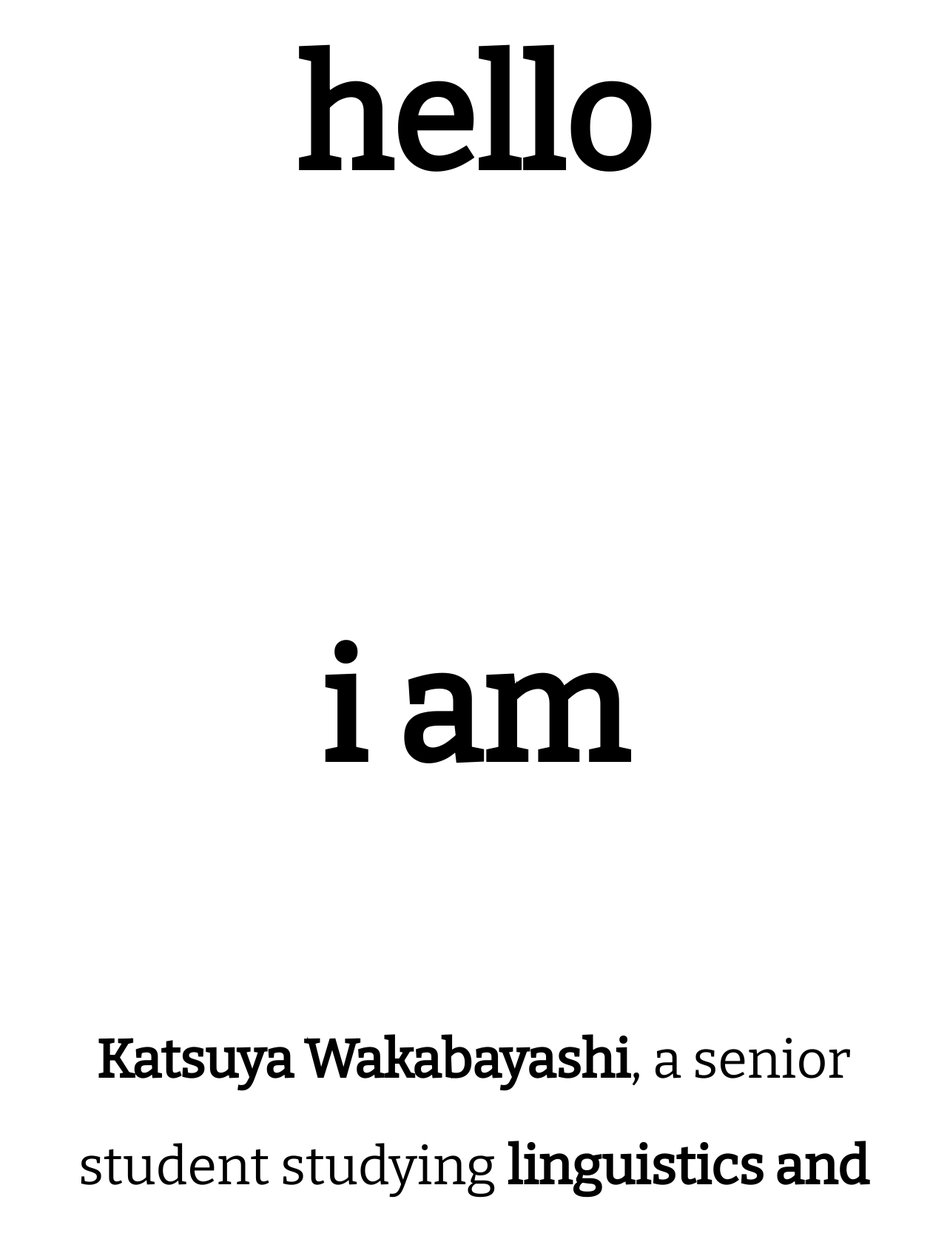
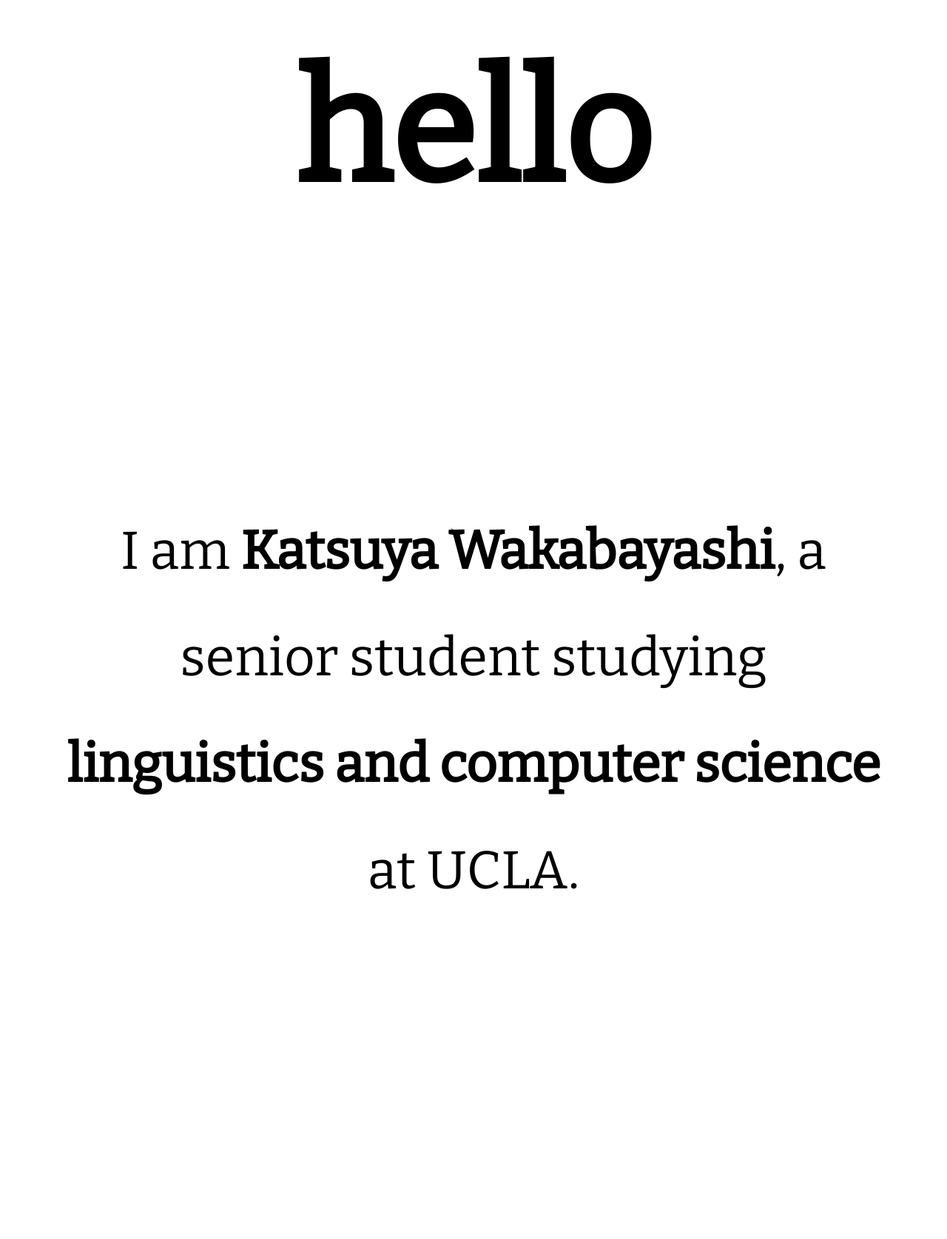
Before and after one commit to kaywakabayashi/kaywakabayashi.com, a Next.js app: page / in a window 1280 px wide. Shown: the part 1039-2714 px from the top of the page at 74% size. Built offline with nearby package versions, Linux system fonts and the light colour scheme; a web font is replaced by a local one.

Commit message:
Improve mobile responsive

```diff
--- a/app/components/Circle.tsx
+++ b/app/components/Circle.tsx
@@ -39,7 +39,7 @@
             fill="transparent"
           />
         </defs>
-        <text x="0" y="0" textAnchor="middle" className=" fill-current text-xl">
+        <text x="0" y="0" textAnchor="middle" className="fill-current text-xl">
           <textPath href="#textPath" startOffset="50%" letterSpacing="20">
             <tspan className="opacity-40">
               {" "}
@@ -48,8 +48,9 @@
                 timeZoneName: "short",
                 weekday: "short",
                 // year: "numeric",
+                hour: "numeric",
                 month: "short",
-                day: "numeric",
+                day: "2-digit",
               })}{" "}
               - Los Angeles CA -{" "}
             </tspan>
@@ -58,7 +59,7 @@
               onClick={() => toggleTheme()}
               className="animate-pulse opacity-100 hover:cursor-pointer"
             >
-              {theme == "light" ? "too bright?" : "too dark?"}
+              {theme == "light" ? "too bright?" : "need light?"}
             </tspan>
           </textPath>
         </text>
--- a/app/components/ContactSection.tsx
+++ b/app/components/ContactSection.tsx
@@ -17,10 +17,10 @@
 }) {
   return (
     <div className="relative  h-screen text-center w-full">
-      <div className="absolute top-40 text-6xl sm:text-[14rem] font-bold w-full l-0">
+      <div className="absolute top-40 text-6xl sm:text-[13rem] font-bold w-full l-0">
         {title}
       </div>
-      <div className="absolute bottom-12 font-bold text-2xl sm:text-5xl w-full l-0 space-y-10">
+      <div className="absolute bottom-44 font-bold text-xl sm:text-5xl w-full l-0 space-y-10">
         <p>
           <Link href={`tel:${phone}`}>{phone}</Link>
         </p>
--- a/app/components/Footer.tsx
+++ b/app/components/Footer.tsx
@@ -1,6 +1,6 @@
 export default function Footer() {
   return (
-    <footer className="text-center sm:text-3xl">
+    <footer className="text-center sm:text-3xl p-5">
       &copy;2023 KATSUYAWAKABAYASHI.COM
     </footer>
   );
--- a/app/components/HeaderSection.tsx
+++ b/app/components/HeaderSection.tsx
@@ -6,13 +6,22 @@
   children?: React.ReactNode;
 }) {
   return (
-    <div className="text-center  ">
-      <header className="flex flex-col justify-center items-center gap-10 h-screen ">
-        <p className="sticky top-0 text-5xl sm:text-[13rem]  py-32 font-bold">
-          {title}
-        </p>
+    <div className="text-center">
+      <header className="flex flex-col justify-center items-center h-screen font-bold text-6xl ">
+        {title.length < 8 ? (
+          <p className="sticky top-0 sm:text-[13rem] pt-8">{title}</p>
+        ) : (
+          <p className="sticky top-0 sm:text-[8rem] lg:text-[13rem]  pt-8">
+            {title}
+          </p>
+        )}
       </header>
-      <div className="text-3xl sm:text-7xl sm:mx-16">{children}</div>
+
+      {children && (
+        <div className="text-3xl sm:text-7xl sm:mx-16 h-screen flex flex-col justify-center items-center">
+          {children}
+        </div>
+      )}
     </div>
   );
 }
--- a/app/components/ProjectSection.tsx
+++ b/app/components/ProjectSection.tsx
@@ -21,7 +21,7 @@
         rel="noopener noreferrer"
         className="z-50 relative"
       >
-        <div className="h-screen w-screen flex flex-col justify-center items-center relative font-bold leading-normal group text-center ">
+        <div className="h-screen w-screen flex flex-col justify-center items-center relative font-bold leading-normal group text-center px-10">
           <h2 className="py-10 text-3xl sm:text-7xl leading-loostext-center">
             {title}
           </h2>
--- a/app/page.tsx
+++ b/app/page.tsx
@@ -28,13 +28,10 @@
         </div>
       </section>
       <section>
-        <HeaderSection title="hello" />
-      </section>
-      <section>
-        <HeaderSection title="i am">
+        <HeaderSection title="hello">
           <h1 className=" leading-loose font-thin">
-            <span className="font-bold">Katsuya Wakabayashi</span>, a senior
-            student studying{" "}
+            I am <span className="font-bold">Katsuya Wakabayashi</span>, a
+            senior student studying{" "}
             <span className="font-bold">linguistics and computer science</span>{" "}
             at UCLA.
           </h1>
```
